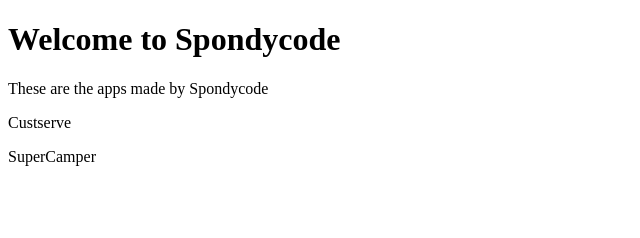
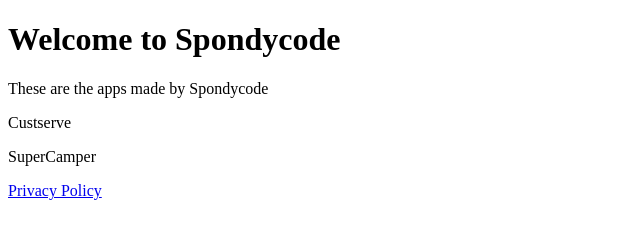
Before and after one commit to Spondycode/spondycode.dev, a plain HTML site: page index.html in a window 1280 px wide. Shown: the whole page, without its empty margins (0-640 px from the left). Drawn offline with Linux system fonts and the light colour scheme.

Commit message:
added link to privacy

```diff
--- a/index.html
+++ b/index.html
@@ -11,5 +11,6 @@
   <p>These are the apps made by Spondycode</p>
     <p>Custserve</p>
     <p>SuperCamper</p>
+    <a href="privacy_policy.html">Privacy Policy</a>
   </body>
 </html>
```
